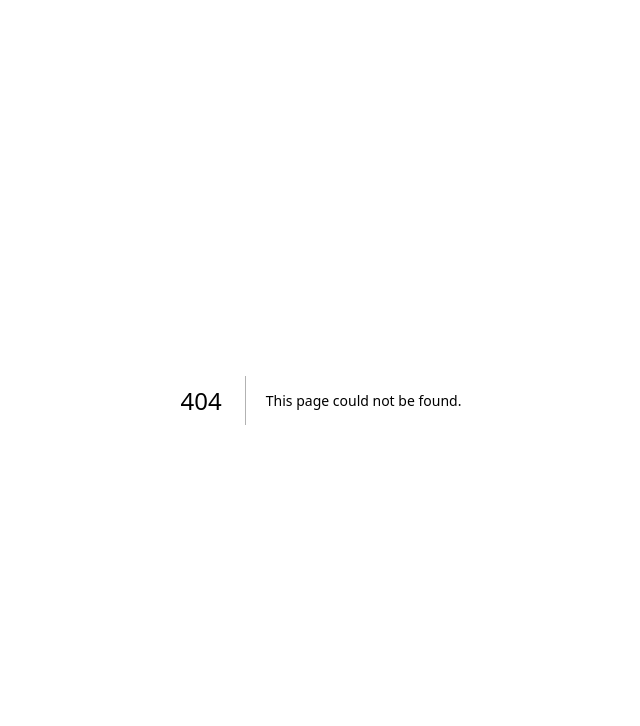
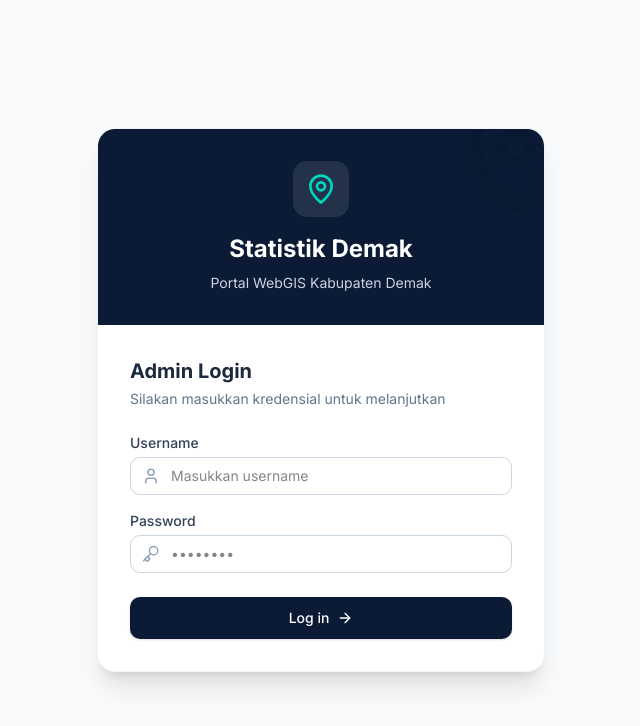
Before and after one commit to muhshi/tematik, a Next.js app: page /login in a window 1280 px wide. Before the commit this address had no page. Shown: the top 726 px of the page, without its empty margins (319-959 px from the left). Built offline with nearby package versions, Linux system fonts and the light colour scheme.

Commit message:
auth admin

```diff
--- /dev/null
+++ b/middleware.ts
@@ -0,0 +1,9 @@
+import NextAuth from 'next-auth';
+import { authConfig } from './src/auth.config';
+
+export default NextAuth(authConfig).auth;
+
+export const config = {
+  // https://nextjs.org/docs/app/building-your-application/routing/middleware#matcher
+  matcher: ['/((?!api|_next/static|_next/image|.*\\.png$).*)'],
+};
--- a/package.json
+++ b/package.json
@@ -14,12 +14,14 @@
     "@turf/dissolve": "^7.3.5",
     "@turf/helpers": "^7.3.5",
     "@turf/union": "^7.3.5",
+    "bcryptjs": "^3.0.3",
     "cheerio": "^1.2.0",
     "class-variance-authority": "^0.7.1",
     "clsx": "^2.1.1",
     "leaflet": "^1.9.4",
     "lucide-react": "^1.25.0",
     "next": "16.2.10",
+    "next-auth": "^5.0.0-beta.32",
     "react": "19.2.4",
     "react-dom": "19.2.4",
     "react-leaflet": "^5.0.0",
@@ -31,6 +33,7 @@
   },
   "devDependencies": {
     "@tailwindcss/postcss": "^4",
+    "@types/bcryptjs": "^2.4.6",
     "@types/leaflet": "^1.9.21",
     "@types/node": "^20",
     "@types/react": "^19",
--- /dev/null
+++ b/src/app/admin/indikator/page.tsx
@@ -0,0 +1,36 @@
+import { auth } from '@/auth';
+import { redirect } from 'next/navigation';
+
+export default async function AdminIndikatorPage() {
+  const session = await auth();
+
+  if (!session) {
+    redirect('/login');
+  }
+
+  return (
+    <div className="flex min-h-screen items-center justify-center bg-slate-100">
+      <div className="bg-white p-8 rounded-xl shadow-md text-center max-w-md w-full">
+        <h1 className="text-2xl font-bold text-green-600 mb-2">Login Berhasil! 🎉</h1>
+        <p className="text-slate-600 mb-6">
+          Selamat datang, <span className="font-semibold">{session.user?.name}</span>.
+        </p>
+        <div className="p-4 bg-slate-50 border rounded-lg text-left text-sm text-slate-500">
+          <p>Halaman Mockup Dashboard Admin akan dibangun di sini.</p>
+        </div>
+        <form
+          action={async () => {
+            'use server';
+            const { signOut } = await import('@/auth');
+            await signOut();
+          }}
+          className="mt-6"
+        >
+          <button type="submit" className="w-full bg-red-500 hover:bg-red-600 text-white font-medium py-2 rounded-lg transition-colors">
+            Logout
+          </button>
+        </form>
+      </div>
+    </div>
+  );
+}
--- /dev/null
+++ b/src/app/api/auth/[...nextauth]/route.ts
@@ -0,0 +1,3 @@
+import { handlers } from "@/auth";
+
+export const { GET, POST } = handlers;
--- /dev/null
+++ b/src/app/login/actions.ts
@@ -0,0 +1,27 @@
+'use server';
+
+import { signIn } from '@/auth';
+import { AuthError } from 'next-auth';
+
+export async function authenticate(
+  prevState: string | undefined,
+  formData: FormData,
+) {
+  try {
+    console.log("Attempting sign in with formData...");
+    await signIn('credentials', {
+      ...Object.fromEntries(formData),
+      redirectTo: '/admin/indikator',
+    });
+  } catch (error) {
+    if (error instanceof AuthError) {
+      switch (error.type) {
+        case 'CredentialsSignin':
+          return 'Invalid credentials.';
+        default:
+          return 'Something went wrong.';
+      }
+    }
+    throw error;
+  }
+}
--- /dev/null
+++ b/src/app/login/page.tsx
@@ -0,0 +1,111 @@
+'use client';
+
+import { useActionState } from 'react';
+import { useFormStatus } from 'react-dom';
+import { authenticate } from './actions';
+import { MapPin, Key, User, ArrowRight } from 'lucide-react';
+
+export default function LoginPage() {
+  const [errorMessage, dispatch] = useActionState(authenticate, undefined);
+
+  return (
+    <div className="flex min-h-screen items-center justify-center bg-slate-50 p-4">
+      <div className="w-full max-w-md bg-white rounded-2xl shadow-xl overflow-hidden border border-slate-100">
+        <div className="bg-[#0b1b36] p-8 text-center relative overflow-hidden">
+          <div className="absolute top-0 right-0 opacity-10">
+            <MapPin size={120} className="-mt-8 -mr-8" />
+          </div>
+          <div className="relative z-10 flex justify-center mb-4">
+            <div className="bg-white/10 p-3 rounded-xl backdrop-blur-sm">
+              <MapPin size={32} className="text-teal-400" />
+            </div>
+          </div>
+          <h1 className="text-2xl font-bold text-white mb-2 relative z-10">Statistik Demak</h1>
+          <p className="text-slate-300 text-sm relative z-10">Portal WebGIS Kabupaten Demak</p>
+        </div>
+
+        <div className="p-8">
+          <div className="mb-6">
+            <h2 className="text-xl font-bold text-slate-800">Admin Login</h2>
+            <p className="text-sm text-slate-500 mt-1">Silakan masukkan kredensial untuk melanjutkan</p>
+          </div>
+
+          <form action={dispatch} className="space-y-4">
+            <div>
+              <label className="block text-sm font-medium text-slate-700 mb-1" htmlFor="username">
+                Username
+              </label>
+              <div className="relative">
+                <div className="absolute inset-y-0 left-0 pl-3 flex items-center pointer-events-none">
+                  <User size={18} className="text-slate-400" />
+                </div>
+                <input
+                  className="block w-full pl-10 pr-3 py-2 border border-slate-300 rounded-lg focus:outline-none focus:ring-2 focus:ring-[#0b1b36] focus:border-transparent sm:text-sm transition-shadow"
+                  id="username"
+                  type="text"
+                  name="username"
+                  placeholder="Masukkan username"
+                  required
+                />
+              </div>
+            </div>
+            <div className="mb-6">
+              <label className="block text-sm font-medium text-slate-700 mb-1" htmlFor="password">
+                Password
+              </label>
+              <div className="relative">
+                <div className="absolute inset-y-0 left-0 pl-3 flex items-center pointer-events-none">
+                  <Key size={18} className="text-slate-400" />
+                </div>
+                <input
+                  className="block w-full pl-10 pr-3 py-2 border border-slate-300 rounded-lg focus:outline-none focus:ring-2 focus:ring-[#0b1b36] focus:border-transparent sm:text-sm transition-shadow"
+                  id="password"
+                  type="password"
+                  name="password"
+                  placeholder="••••••••"
+                  required
+                  minLength={6}
+                />
+              </div>
+            </div>
+
+            {errorMessage && (
+              <div className="bg-red-50 text-red-600 p-3 rounded-lg text-sm border border-red-100 flex items-start">
+                <span className="font-semibold mr-2">Error:</span> {errorMessage}
+              </div>
+            )}
+
+            <LoginButton />
+          </form>
+        </div>
+      </div>
+    </div>
+  );
+}
+
+function LoginButton() {
+  const { pending } = useFormStatus();
+
+  return (
+    <button
+      className="w-full flex justify-center items-center py-2.5 px-4 border border-transparent rounded-lg shadow-sm text-sm font-medium text-white bg-[#0b1b36] hover:bg-[#152a50] focus:outline-none focus:ring-2 focus:ring-offset-2 focus:ring-[#0b1b36] disabled:opacity-70 disabled:cursor-not-allowed transition-colors"
+      aria-disabled={pending}
+      type="submit"
+      disabled={pending}
+    >
+      {pending ? (
+        <span className="flex items-center">
+          <svg className="animate-spin -ml-1 mr-2 h-4 w-4 text-white" xmlns="http://www.w3.org/2000/svg" fill="none" viewBox="0 0 24 24">
+            <circle className="opacity-25" cx="12" cy="12" r="10" stroke="currentColor" strokeWidth="4"></circle>
+            <path className="opacity-75" fill="currentColor" d="M4 12a8 8 0 018-8V0C5.373 0 0 5.373 0 12h4zm2 5.291A7.962 7.962 0 014 12H0c0 3.042 1.135 5.824 3 7.938l3-2.647z"></path>
+          </svg>
+          Memverifikasi...
+        </span>
+      ) : (
+        <span className="flex items-center">
+          Log in <ArrowRight size={16} className="ml-2" />
+        </span>
+      )}
+    </button>
+  );
+}
--- /dev/null
+++ b/src/auth.config.ts
@@ -0,0 +1,22 @@
+import type { NextAuthConfig } from 'next-auth';
+
+export const authConfig = {
+  pages: {
+    signIn: '/login',
+  },
+  callbacks: {
+    authorized({ auth, request: { nextUrl } }) {
+      const isLoggedIn = !!auth?.user;
+      const isAdminRoute = nextUrl.pathname.startsWith('/admin');
+
+      if (isAdminRoute) {
+        if (isLoggedIn) return true;
+        return false; // Redirect unauthenticated users to login page
+      } else if (isLoggedIn && nextUrl.pathname.startsWith('/login')) {
+        return Response.redirect(new URL('/admin/indikator', nextUrl));
+      }
+      return true;
+    },
+  },
+  providers: [], // Add providers with an empty array for now
+} satisfies NextAuthConfig;
--- /dev/null
+++ b/src/auth.ts
@@ -0,0 +1,33 @@
+import NextAuth from 'next-auth';
+import Credentials from 'next-auth/providers/credentials';
+import { authConfig } from './auth.config';
+
+export const { auth, signIn, signOut, handlers } = NextAuth({
+  ...authConfig,
+  providers: [
+    Credentials({
+      name: 'Credentials',
+      credentials: {
+        username: { label: "Username", type: "text" },
+        password: { label: "Password", type: "password" }
+      },
+      async authorize(credentials) {
+        if (!credentials?.username || !credentials?.password) {
+          return null;
+        }
+
+        const username = credentials.username as string;
+        const password = credentials.password as string;
+
+        const isValidUser = username === process.env.ADMIN_USERNAME;
+        const isValidPass = password === process.env.ADMIN_PASSWORD;
+
+        if (isValidUser && isValidPass) {
+          return { id: "1", name: "Admin BPS", role: "admin" };
+        }
+
+        return null;
+      },
+    }),
+  ],
+});
```
Also changed, not shown: 1 other file (tests, documents, lock files or other folders).
